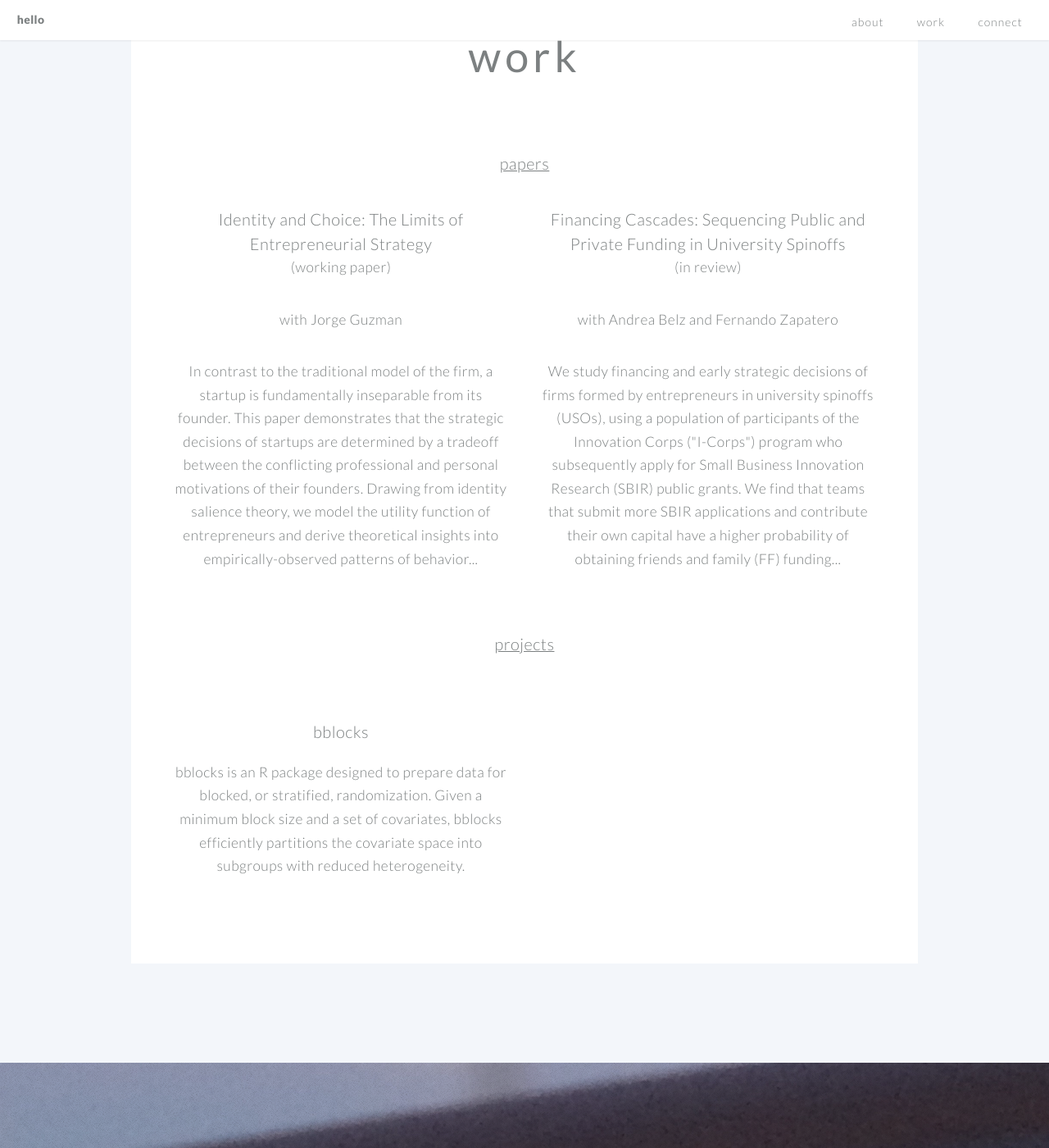
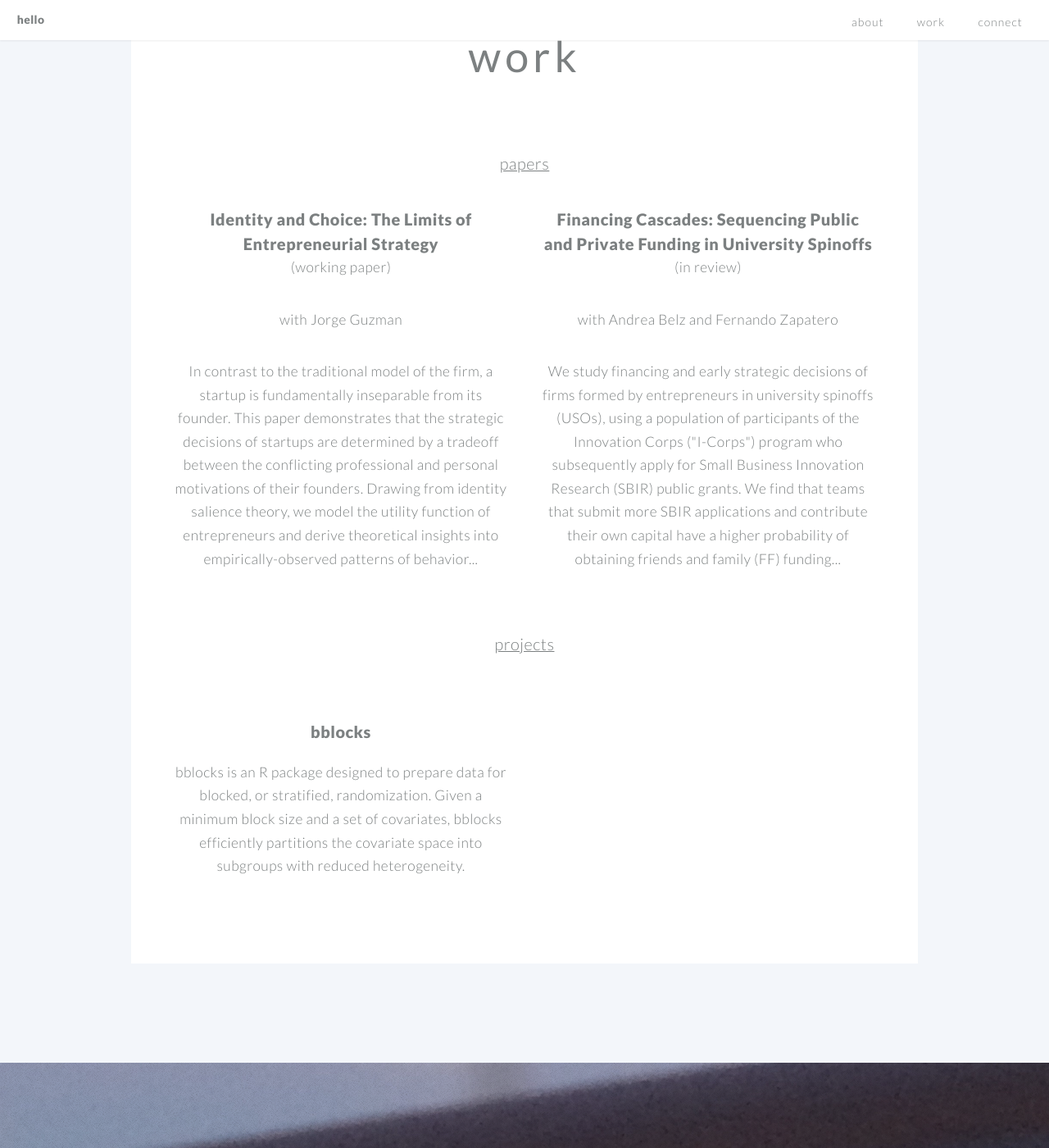
Before and after one commit to saragong/saragong.github.io, a Jekyll site: the page built from index.html, in a window 1280 px wide and 1400 px high, scrolled down 1292 px. Shown: the whole window at 82% size. Built offline with Jekyll 4.4.1, drawn with Linux system fonts in a browser that asks for light colours.

```diff
--- a/css/style.css
+++ b/css/style.css
@@ -2,7 +2,7 @@
 @import url("https://fonts.googleapis.com/css?family=Lato:300,400,900");
 
 /*********************************
-With Customizations
+Styles adapted from Twenty by HTML5 UP!
 **************************************/
 
 /* Basic */
@@ -105,7 +105,7 @@
 	}
 
 	a:hover, a:focus {
-		color:#069;
+		color:#78b3dd;
 	  }
 
 /* Section/Article */
--- a/index.html
+++ b/index.html
@@ -42,7 +42,7 @@
 
 											<section>
 												<header>
-													<h3 style="margin-bottom:0em">Identity and Choice: The Limits of Entrepreneurial Strategy</h3>
+													<h3 style="margin-bottom:0em; font-weight:bold">Identity and Choice: The Limits of Entrepreneurial Strategy</h3>
 													<p>(working paper)</p>
 													<p>with Jorge Guzman</p>
 												</header>
@@ -54,7 +54,7 @@
 
 											<section>
 												<header>
-													<h3 style="margin-bottom:0em"><a href="https://papers.ssrn.com/sol3/papers.cfm?abstract_id=3325414">Financing Cascades: Sequencing Public and Private Funding in University Spinoffs</a></h3>
+													<h3 style="margin-bottom:0em; font-weight:bold"><a href="https://papers.ssrn.com/sol3/papers.cfm?abstract_id=3325414">Financing Cascades: Sequencing Public and Private Funding in University Spinoffs</a></h3>
 													<p>(in review)</p>
 													<p>with Andrea Belz and Fernando Zapatero</p>
 												</header>
@@ -74,7 +74,7 @@
 
 											<section>
 												<header>
-													<h3><a href="https://github.com/saragong/bblocks">bblocks</a></h3>
+													<h3 style="font-weight:bold"><a href="https://github.com/saragong/bblocks">bblocks</a></h3>
 												</header>
 												<p style="text-align:center">bblocks is an R package designed to prepare data for blocked, or stratified, randomization. Given a minimum block size and a set of covariates, bblocks efficiently partitions the covariate space into subgroups with reduced heterogeneity.</p>
 											</section>
```
